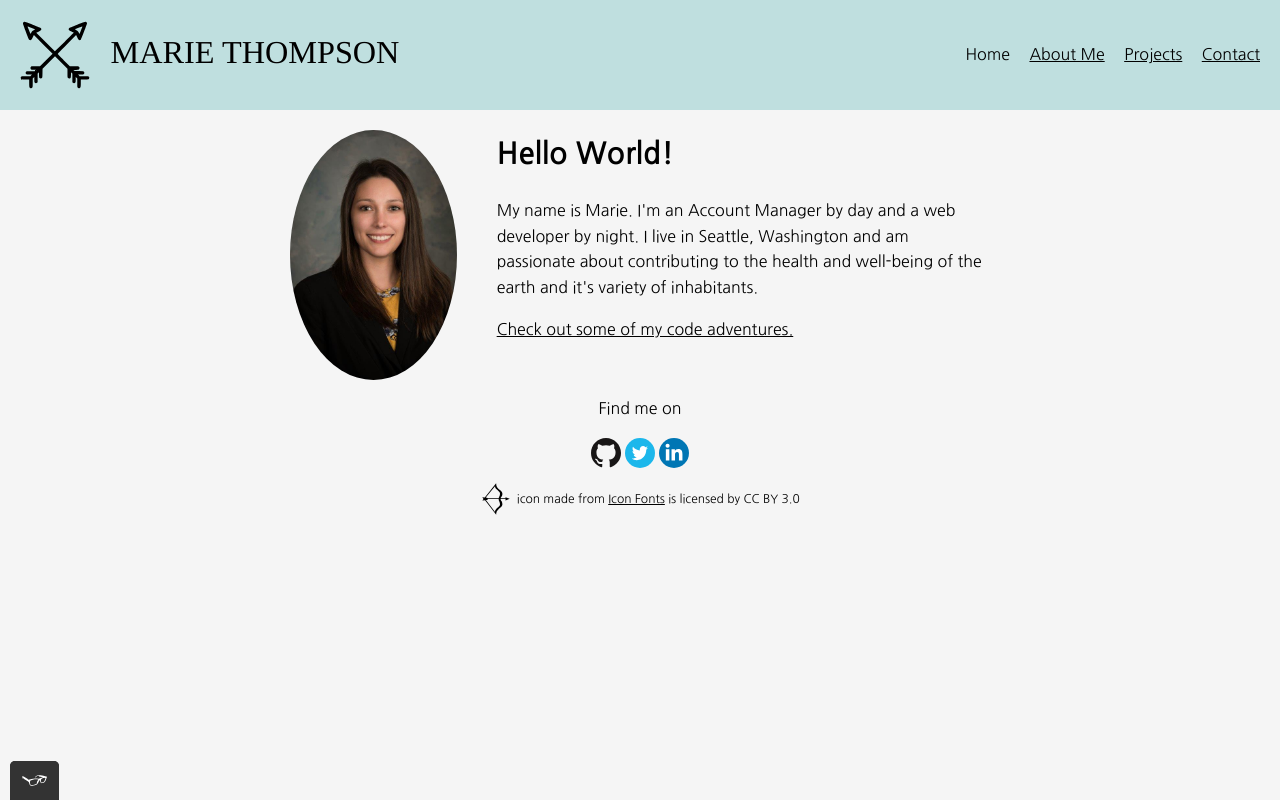
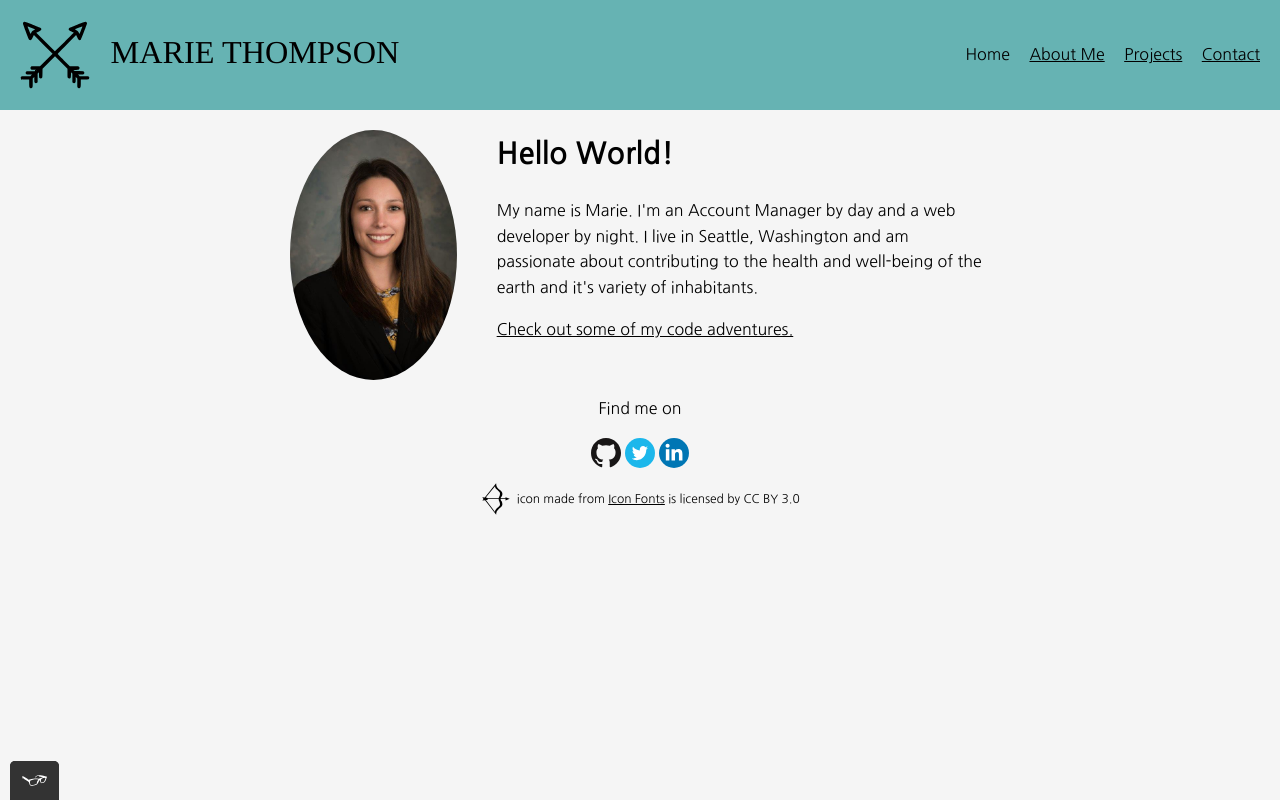
Before and after one commit to mthomp35/developer-portfolio, a plain HTML site: page index.html in a window 1280 px wide. Drawn offline with nearby package versions, Linux system fonts and the light colour scheme.

Commit message:
Update style.production.css
Change background color of the header box

```diff
--- a/css/style.production.css
+++ b/css/style.production.css
@@ -56,7 +56,7 @@ a:active {
 	display: flex;
 	width: 100%;
 	padding: 20px;
-	background-color: #bfdfdf;
+	background-color: #66b3b3;
 	-webkit-box-align: center;
 	    -ms-flex-align: center;
 	        align-items: center;
```
